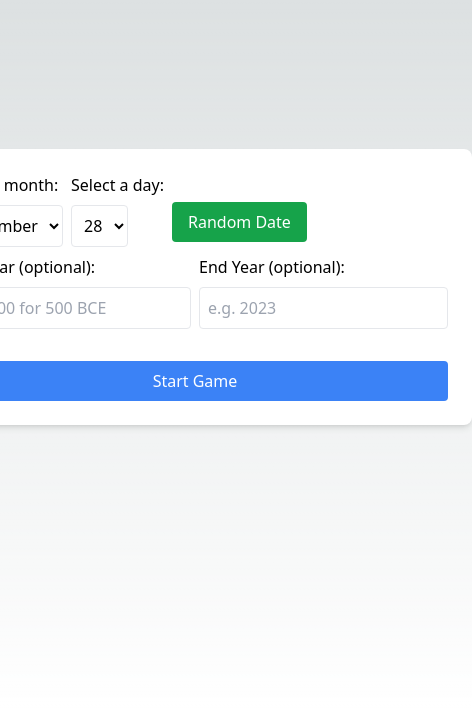
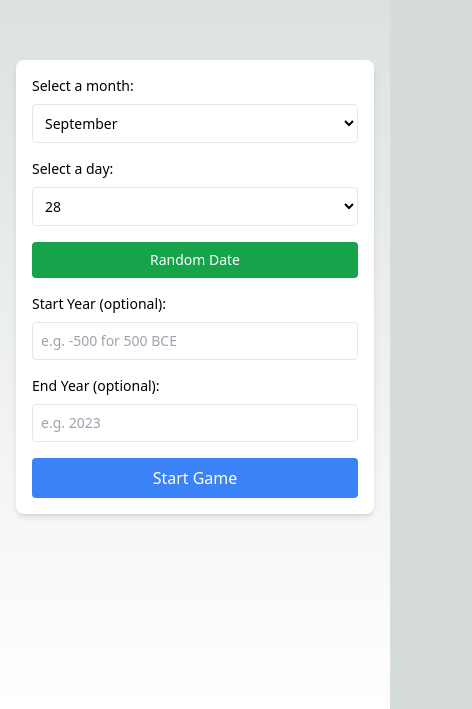
Before and after one commit to Rodigee/timeline, a Next.js app: page / in a window 390 px wide. Shown: the part 135-844 px from the top of the page, 472 px wide, since content can reach past the window. Built offline with nearby package versions, Linux system fonts and the light colour scheme.

Commit message:
Made pregame UI more mobile friendly.
Current event image now doesn't appear behind cards.

```diff
--- a/components/DateSelector.js
+++ b/components/DateSelector.js
@@ -13,7 +13,6 @@ export default function DateSelector({ selectedMonth, selectedDay, onDateChange,
         if (thirtyOneDayMonths.includes(month)) return 31;
         if (thirtyDayMonths.includes(month)) return 30;
 
-        // February, always including the 29th
         return 29;
     }, []);
 
@@ -46,15 +45,15 @@ export default function DateSelector({ selectedMonth, selectedDay, onDateChange,
     }, [getRandomDate, onDateChange]);
 
     return (
-        <div className="mb-4 space-y-2">
-            <div className="flex items-center space-x-2">
+        <div className="space-y-4">
+            <div className="grid grid-cols-1 sm:grid-cols-2 gap-4">
                 <div>
-                    <label htmlFor="monthPicker" className="block mb-2">Select a month:</label>
+                    <label htmlFor="monthPicker" className="block mb-2 text-sm font-medium">Select a month:</label>
                     <select
                         id="monthPicker"
                         value={selectedMonth}
                         onChange={handleMonthChange}
-                        className="border rounded p-2 bg-white dark:bg-gray-700 text-black dark:text-white"
+                        className="w-full border rounded p-2 bg-white dark:bg-gray-700 text-black dark:text-white text-sm"
                     >
                         {months.map((month, index) => (
                             <option key={month} value={index + 1}>{month}</option>
@@ -62,12 +61,12 @@ export default function DateSelector({ selectedMonth, selectedDay, onDateChange,
                     </select>
                 </div>
                 <div>
-                    <label htmlFor="dayPicker" className="block mb-2">Select a day:</label>
+                    <label htmlFor="dayPicker" className="block mb-2 text-sm font-medium">Select a day:</label>
                     <select
                         id="dayPicker"
                         value={selectedDay}
                         onChange={handleDayChange}
-                        className="border rounded p-2 bg-white dark:bg-gray-700 text-black dark:text-white"
+                        className="w-full border rounded p-2 bg-white dark:bg-gray-700 text-black dark:text-white text-sm"
                     >
                         {days.map(day => (
                             <option key={day} value={day}>{day}</option>
@@ -76,32 +75,32 @@ export default function DateSelector({ selectedMonth, selectedDay, onDateChange,
                 </div>
                 <button
                     onClick={handleRandomDate}
-                    className="bg-green-600 text-white px-4 py-2 rounded mt-6"
+                    className="w-full bg-green-600 hover:bg-green-700 text-white px-4 py-2 rounded transition-colors duration-200 text-sm"
                 >
                     Random Date
                 </button>
             </div>
-            <div className="flex items-center space-x-2">
+            <div className="grid grid-cols-1 sm:grid-cols-2 gap-4">
                 <div>
-                    <label htmlFor="startYear" className="block mb-2">Start Year (optional):</label>
+                    <label htmlFor="startYear" className="block mb-2 text-sm font-medium">Start Year (optional):</label>
                     <input
                         type="number"
                         id="startYear"
                         value={startYear}
                         onChange={(e) => onStartYearChange(e.target.value)}
                         placeholder="e.g. -500 for 500 BCE"
-                        className="border rounded p-2 bg-white dark:bg-gray-700 text-black dark:text-white"
+                        className="w-full border rounded p-2 bg-white dark:bg-gray-700 text-black dark:text-white text-sm"
                     />
                 </div>
                 <div>
-                    <label htmlFor="endYear" className="block mb-2">End Year (optional):</label>
+                    <label htmlFor="endYear" className="block mb-2 text-sm font-medium">End Year (optional):</label>
                     <input
                         type="number"
                         id="endYear"
                         value={endYear}
                         onChange={(e) => onEndYearChange(e.target.value)}
                         placeholder="e.g. 2023"
-                        className="border rounded p-2 bg-white dark:bg-gray-700 text-black dark:text-white"
+                        className="w-full border rounded p-2 bg-white dark:bg-gray-700 text-black dark:text-white text-sm"
                     />
                 </div>
             </div>
--- a/components/PreGameUI.js
+++ b/components/PreGameUI.js
@@ -31,7 +31,6 @@ const PreGameUI = ({ onGameStart }) => {
             if (eventsList.length > 0) {
                 onGameStart(eventsList);
             } else {
-                // Handle case when no events are returned
                 console.error('No events found for the selected date range');
                 // You might want to show an error message to the user here
             }
@@ -39,8 +38,8 @@ const PreGameUI = ({ onGameStart }) => {
     }, [fetchEvents, selectedMonth, selectedDay, startYear, endYear, onGameStart]);
 
     return (
-        <div className="flex flex-col items-center justify-center h-full">
-            <div className="bg-white dark:bg-slate-800 p-6 rounded-lg shadow-md">
+        <div className="flex flex-col items-center justify-center min-h-screen w-full px-4 sm:px-6 lg:px-8">
+            <div className="w-full max-w-md bg-white dark:bg-slate-800 p-4 sm:p-6 rounded-lg shadow-md">
                 <DateSelector
                     selectedMonth={selectedMonth}
                     selectedDay={selectedDay}
@@ -52,7 +51,7 @@ const PreGameUI = ({ onGameStart }) => {
                 />
                 <button
                     onClick={handleStartGame}
-                    className="bg-blue-500 text-white px-4 py-2 rounded mt-4 w-full"
+                    className="bg-blue-500 hover:bg-blue-600 text-white px-4 py-2 rounded mt-4 w-full transition-colors duration-200"
                 >
                     Start Game
                 </button>
--- a/components/TimelineGame.js
+++ b/components/TimelineGame.js
@@ -108,7 +108,7 @@ export default function TimelineGame() {
                 <PreGameUI onGameStart={startGame} />
             ) : (
                 <>
-                    <div className="sticky top-0 bg-white dark:bg-slate-900 z-10 p-4 shadow-md flex flex-col gap-2">
+                    <div className="sticky top-0 bg-white dark:bg-slate-900 z-20 p-4 shadow-md flex flex-col gap-2">
                         <div className="flex items-center justify-between">
                             {!gameOver && (
                                 <ScoreDisplay
```
